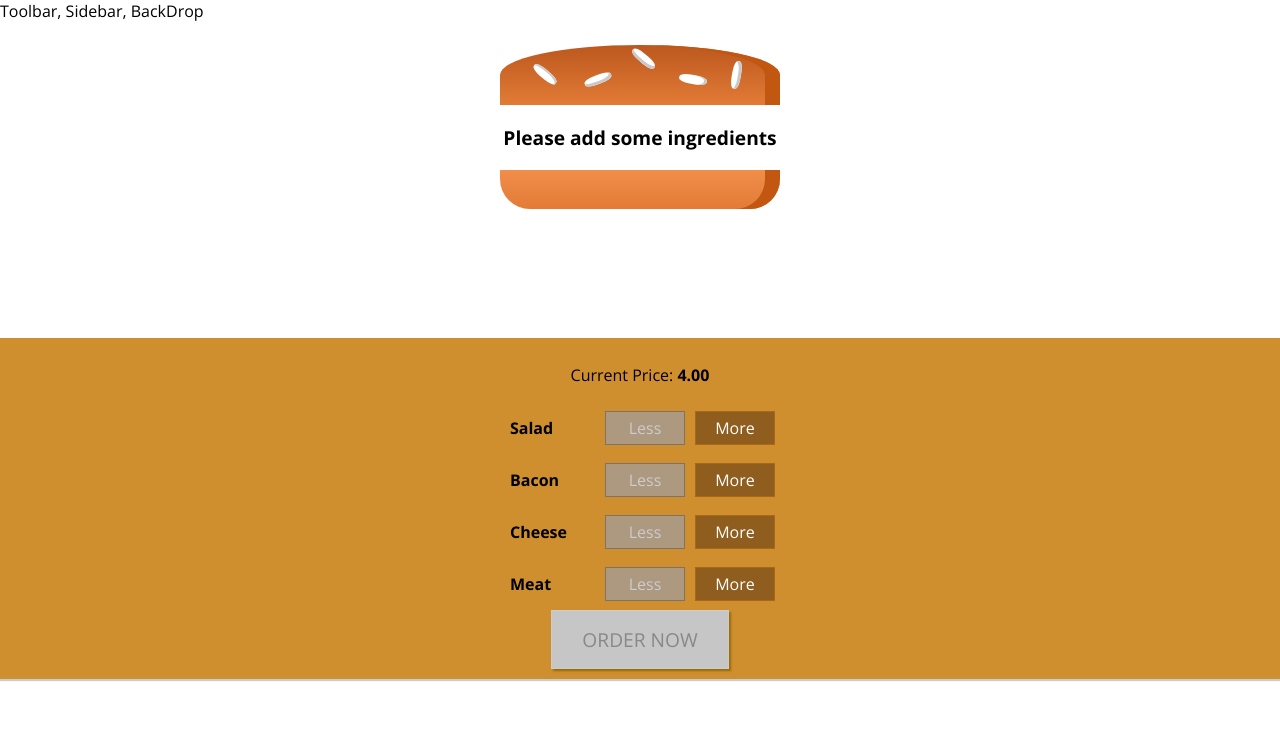
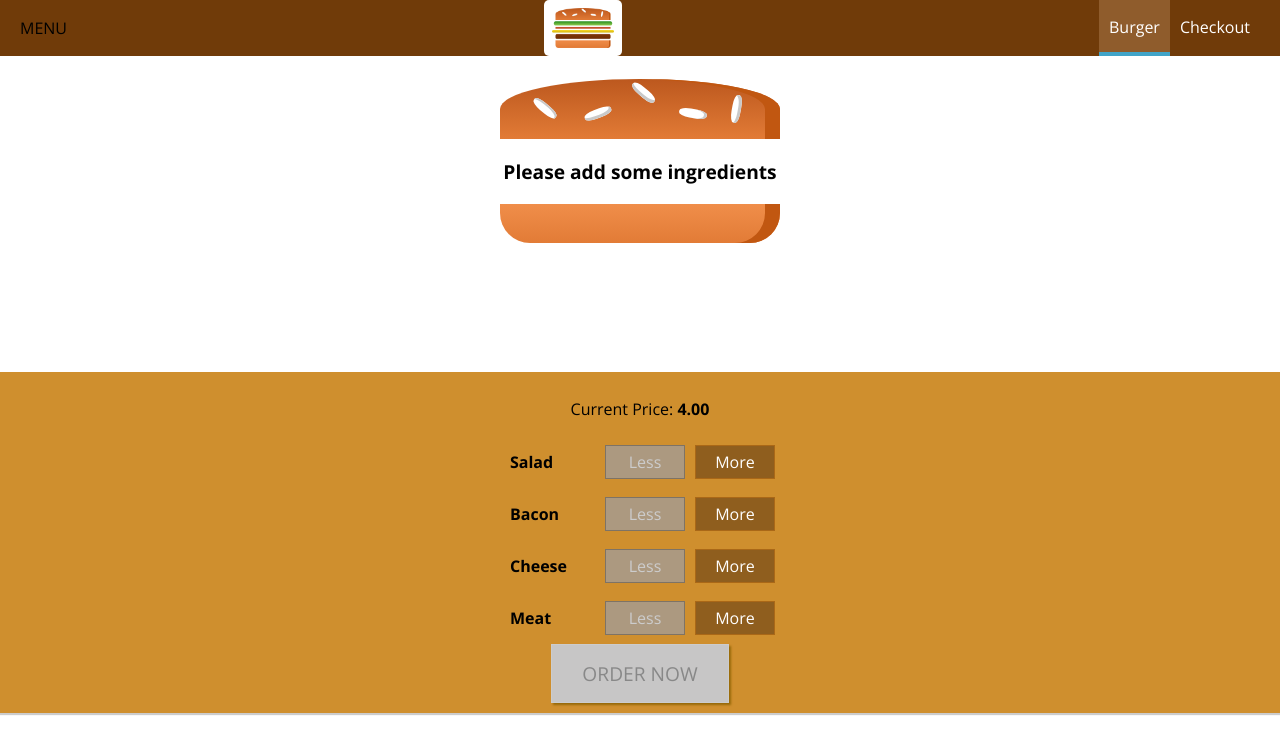
Before and after one commit to husky-parul/burger-builder, a React app: page / in a window 1280 px wide. Shown: the top 754 px of the page. Built offline with nearby package versions, Linux system fonts and the light colour scheme.

Commit message:
navigation bar basic

```diff
--- a/src/components/Layout/Layout.css
+++ b/src/components/Layout/Layout.css
@@ -1,3 +1,3 @@
 .Content{
-    margin-top: 16px;
+    margin-top: 72px;
 }
--- a/src/components/Layout/Layout.js
+++ b/src/components/Layout/Layout.js
@@ -1,13 +1,14 @@
 import React from 'react';
 import Aux from '../../hoc/Aux';
-import classes from './Layout.css'
+import classes from './Layout.css';
+import Toolbar from '../Navigation/Toolbar/Toolbar';
 
 const layout = ( props ) => (
     <Aux>
-        <div> Toolbar, Sidebar, BackDrop</div>
-            <main className={classes.Content}>
-                {props.children}
-            </main>
+        <Toolbar/>
+        <main className={classes.Content}>
+            {props.children}
+        </main>
     </Aux>
 );
 
--- /dev/null
+++ b/src/components/Logo/Logo.css
@@ -0,0 +1,11 @@
+.Logo {
+    background-color: white;
+    padding: 8px;
+    height: 100%;
+    box-sizing: border-box;
+    border-radius: 5px;
+}
+
+.Logo img {
+    height: 100%;
+}
--- /dev/null
+++ b/src/components/Logo/Logo.js
@@ -0,0 +1,11 @@
+import React from 'react';
+import burgerLogo from '../../assets/images/burger-logo.png';
+import classes from './Logo.css';
+
+const logo = ( props ) => (
+    <div className={classes.Logo}>
+        <img src={burgerLogo} alt='MyBurger'/>
+    </div>
+);
+
+export default logo;
--- /dev/null
+++ b/src/components/Navigation/NavigationItems/NavigationItem/NavigationItem.css
@@ -0,0 +1,45 @@
+.NavigationItem {
+    margin: 10px 0;
+    box-sizing: border-box;
+    display: block;
+    width: 100%;
+}
+
+.NavigationItem a {
+    color: #8F5C2C;
+    text-decoration: none;
+    width: 100%;
+    box-sizing: border-box;
+    display: block;
+}
+
+.NavigationItem a:hover,
+.NavigationItem a:active,
+.NavigationItem a.active {
+    color: #40A4C8;
+}
+
+@media (min-width: 500px) {
+    .NavigationItem {
+        margin: 0;
+        display: flex;
+        height: 100%;
+        width: auto;
+        align-items: center;
+    }
+
+    .NavigationItem a {
+        color: white;
+        height: 100%;
+        padding: 16px 10px;
+        border-bottom: 4px solid transparent;
+    }
+
+    .NavigationItem a:hover,
+    .NavigationItem a:active,
+    .NavigationItem a.active {
+        background-color: #8F5C2C;
+        border-bottom: 4px solid #40A4C8;
+        color: white;
+    }
+}
--- /dev/null
+++ b/src/components/Navigation/NavigationItems/NavigationItem/NavigationItem.js
@@ -0,0 +1,13 @@
+import React from 'react';
+
+import classes from './NavigationItem.css';
+
+const navigationItem = ( props ) => (
+    <li className={classes.NavigationItem}>
+        <a
+            href={props.link}
+            className={props.active ? classes.active : null}>{props.children}</a>
+    </li>
+);
+
+export default navigationItem;
--- /dev/null
+++ b/src/components/Navigation/NavigationItems/NavigationItems.css
@@ -0,0 +1,15 @@
+.NavigationItems {
+    margin: 0;
+    padding: 0;
+    list-style: none;
+    display: flex;
+    flex-flow: column;
+    align-items: center;
+    height: 100%;
+}
+
+@media (min-width: 500px) {
+    .NavigationItems {
+        flex-flow: row;
+    }
+}
--- /dev/null
+++ b/src/components/Navigation/NavigationItems/NavigationItems.js
@@ -0,0 +1,12 @@
+import React from 'react';
+import classes from './NavigationItems.css';
+import NavigationItem from './NavigationItem/NavigationItem';
+
+const navigationItems = ( props ) => (
+    <ul className={classes.NavigationItems}>
+        <NavigationItem link='/' active={true}>Burger</NavigationItem>
+        <NavigationItem link='/'>Checkout</NavigationItem>
+    </ul>
+);
+
+export default navigationItems;
--- a/src/components/Navigation/Toolbar/Toolbar.js
+++ b/src/components/Navigation/Toolbar/Toolbar.js
@@ -1,12 +1,14 @@
 import React from 'react';
 import classes from './Toolbar.css';
+import Logo from '../../Logo/Logo';
+import NavigationItems from '../NavigationItems/NavigationItems';
 
 const toolbar = () => (
     <header className={classes.Toolbar}>
         <div>MENU</div>
-        <div>LOGO</div>
+        <Logo/>
         <nav>
-            ...
+           <NavigationItems/>
         </nav>
     </header>
 );
```
Also changed, not shown: src/assets/images/burger-logo.png (added).
